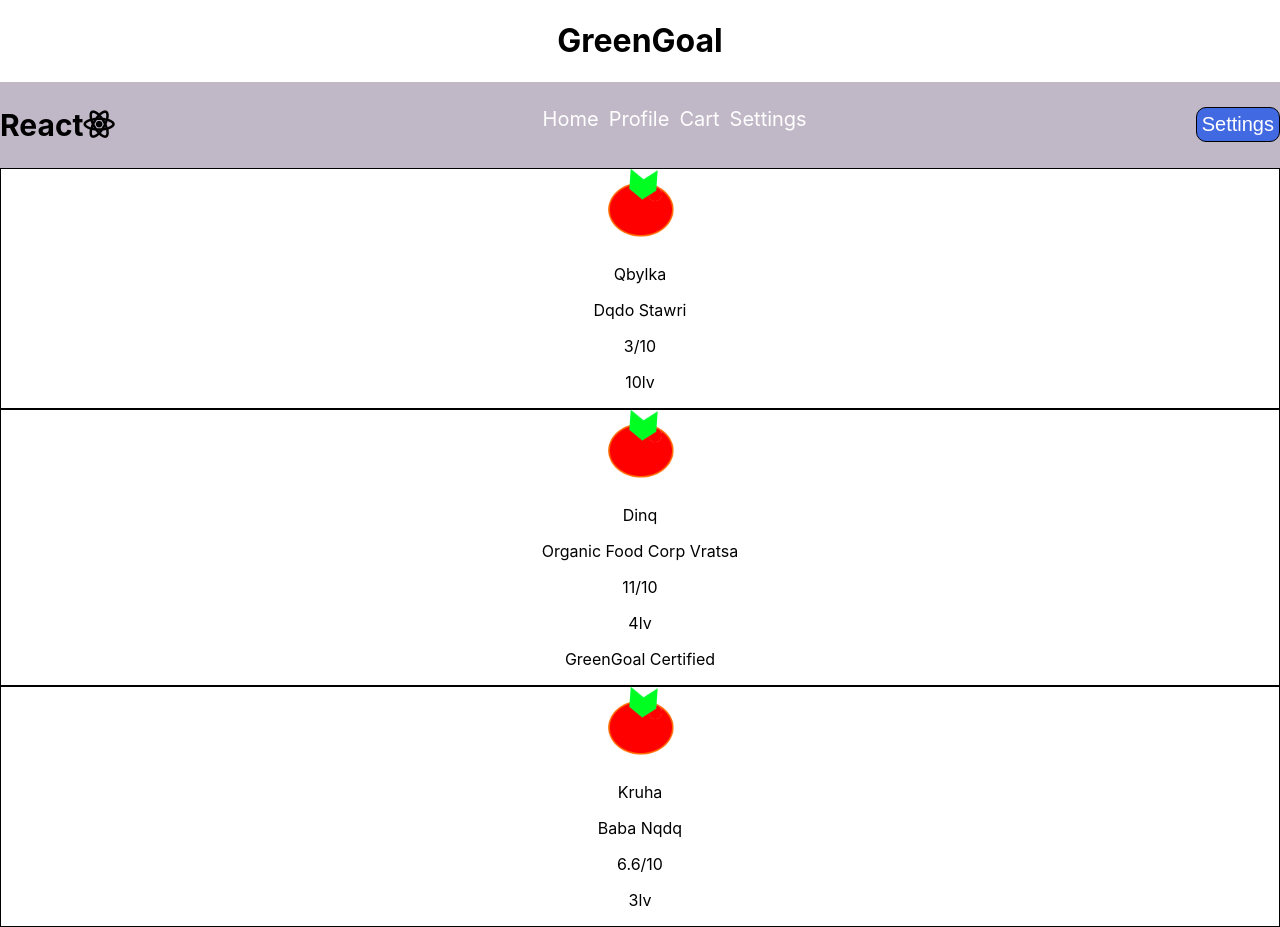
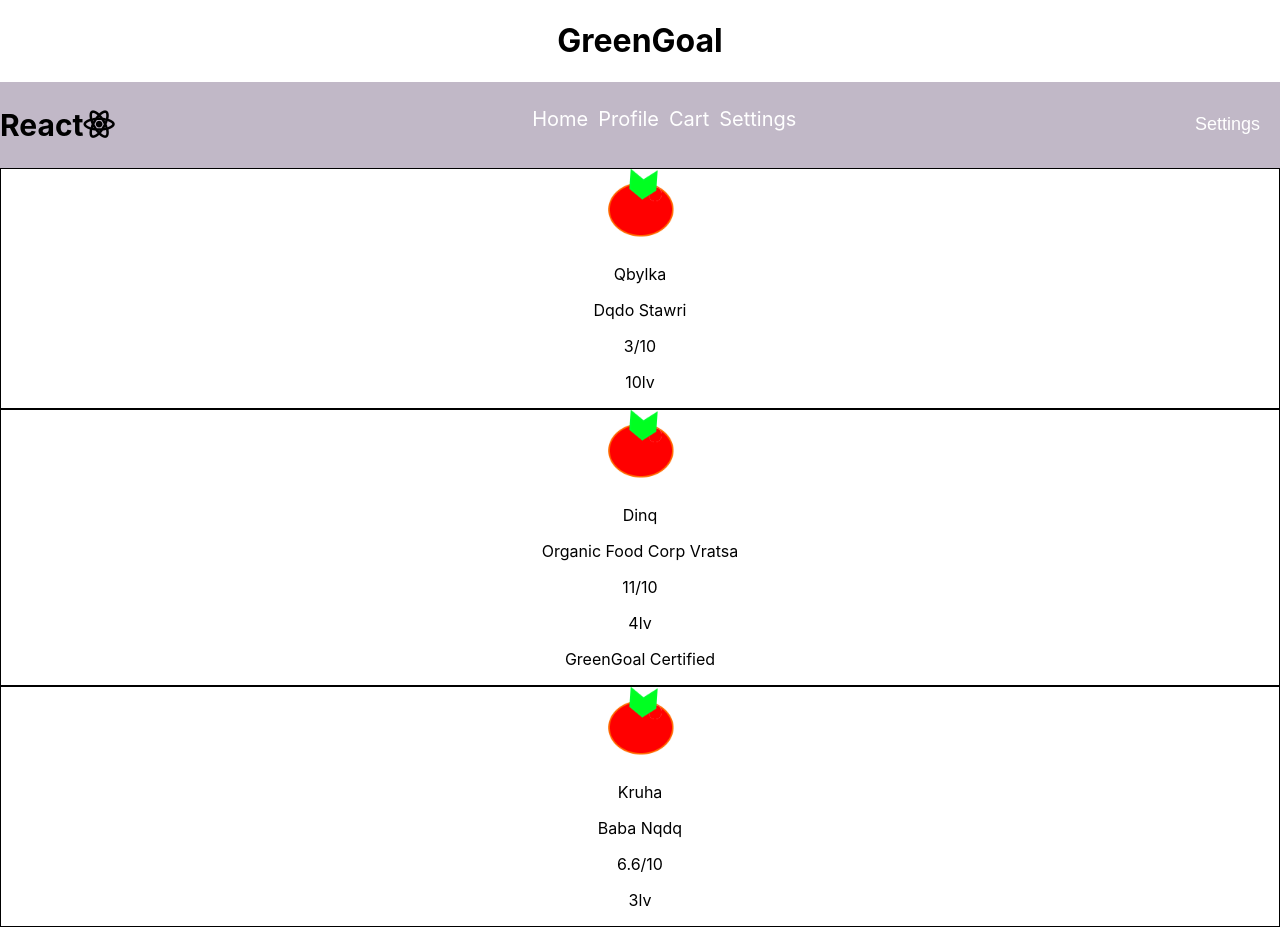
Before and after one commit to ZariProjects/Hack_Tues_GG, a React (Create React App) app in the folder green_goal/: page / in a window 1280 px wide. Built offline with nearby package versions, Linux system fonts and the light colour scheme.

Commit message:
Update Button.css

```diff
--- a/green_goal/src/components/Button/Button.css
+++ b/green_goal/src/components/Button/Button.css
@@ -0,0 +1,54 @@
+:root
+{
+    --primary: #3abcbf7
+}
+
+.btn
+{
+    padding: 8px 20px;
+    border-radius: 4px;
+    outline: none;
+    border: none ;
+    cursor: pointer;
+
+}
+
+.btn:hover
+{
+    padding: 8px 20px;
+    transition: all 0.3s ease-out;
+    background: #fff;
+    color: #6558f4;
+    transition: 250ms;
+}
+
+.btn--primary
+{
+    background-color: var(--primary);
+}
+
+.btn--outline
+{
+    background-color: transparent;
+    color: #fff;
+    padding: 8px 20px;
+    border-radius: 4px;
+    border: 1px solid var(--primary);
+    transition: all 0.3s ease-out;
+}
+
+.btn--medium
+{
+    padding: 8px 20px;
+    border-radius: 4px;
+    font-size: 18px;
+    color: #fff;
+}
+
+.btn-large
+{
+    padding: 12px 2px;
+    border-radius: 4px;
+    font-size: 18px;
+    color: #fff;
+}
```
